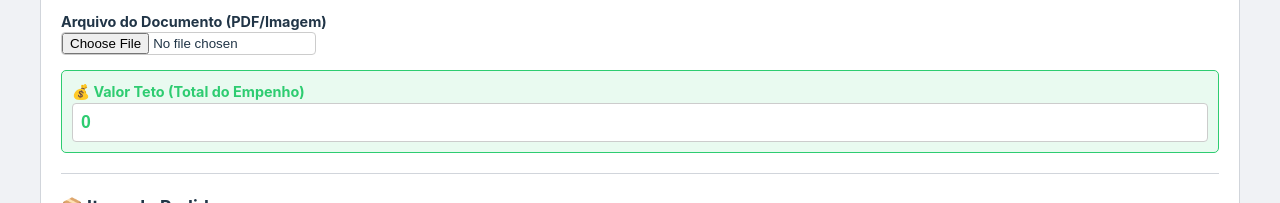
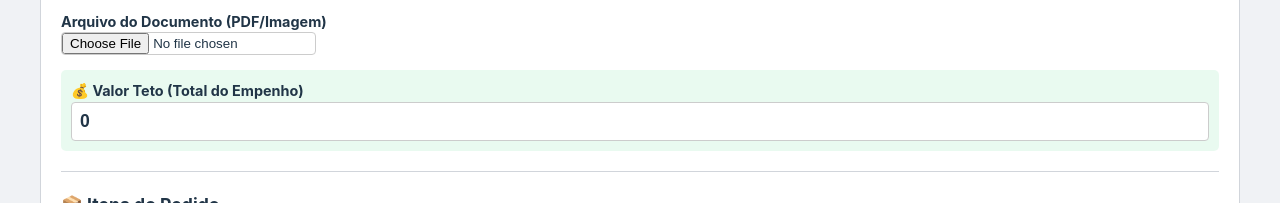
Before and after one commit to snagh/controle-de-demandas, a React (Vite) app: page / in a window 1280 px wide. Shown: the part 421-624 px from the top of the page. Built offline with nearby package versions, Linux system fonts and the light colour scheme; no server answers; the database is empty.

Commit message:
fix(ui): correct css selectors for manual theme toggle

```diff
--- a/src/index.css
+++ b/src/index.css
@@ -5,7 +5,7 @@
 
   color-scheme: light dark;
 
-  /* Defaults (Dark Mode aligned with system preference usually, but lets be explicit) */
+  /* --- DEFINIÇÃO DE VARIÁVEIS (PADRÃO DARK) --- */
   --bg-body: #242424;
   --bg-card: #333333;
   --text-primary: rgba(255, 255, 255, 0.87);
@@ -14,10 +14,9 @@
   --input-bg: #2a2a2a;
   --input-border: #555555;
   --primary-color: #646cff;
-  --success-color: #2ecc71;
-  --danger-color: #e74c3c;
   --header-text: #ecf0f1;
 
+  /* Cores de Status (Dark) */
   --bg-success-light: rgba(46, 204, 113, 0.2);
   --text-success: #2ecc71;
   --bg-error-light: rgba(231, 76, 60, 0.2);
@@ -25,6 +24,7 @@
   --bg-warning-light: rgba(241, 196, 15, 0.2);
   --text-warning: #f1c40f;
 
+  /* Aplicação das Vars */
   color: var(--text-primary);
   background-color: var(--bg-body);
 
@@ -33,6 +33,49 @@
   -webkit-font-smoothing: antialiased;
   -moz-osx-font-smoothing: grayscale;
 }
+
+/* --- OVERRIDES: LIGHT MODE (Via Sistema ou Toggle Manual) --- */
+/* Aplica se: (Sistema for Light E não forçado Dark) OU (Forçado Light) */
+@media (prefers-color-scheme: light) {
+  :root:not([data-theme="dark"]) {
+    --bg-body: #f0f2f5;
+    --bg-card: #ffffff;
+    --text-primary: #213547;
+    --text-secondary: #666666;
+    --border-color: #d1d5db;
+    --input-bg: #ffffff;
+    --input-border: #cccccc;
+    --primary-color: #2980b9;
+    --header-text: #2c3e50;
+
+    --bg-success-light: #d5f5e3;
+    --text-success: #196f3d;
+    --bg-error-light: #fff5f5;
+    --text-error: #c0392b;
+    --bg-warning-light: #fcf3cf;
+    --text-warning: #7f8c8d;
+  }
+}
+
+:root[data-theme="light"] {
+  --bg-body: #f0f2f5;
+  --bg-card: #ffffff;
+  --text-primary: #213547;
+  --text-secondary: #666666;
+  --border-color: #d1d5db;
+  --input-bg: #ffffff;
+  --input-border: #cccccc;
+  --primary-color: #2980b9;
+  --header-text: #2c3e50;
+
+  --bg-success-light: #d5f5e3;
+  --text-success: #196f3d;
+  --bg-error-light: #fff5f5;
+  --text-error: #c0392b;
+  --bg-warning-light: #fcf3cf;
+  --text-warning: #7f8c8d;
+}
+
 
 /* Global Box Sizing */
 *,
@@ -55,7 +98,6 @@ body {
   margin: 0;
   display: flex;
   place-items: flex-start;
-  /* Changed from center to allow top alignment */
   justify-content: center;
   min-width: 320px;
   min-height: 100vh;
@@ -80,6 +122,7 @@ button {
   font-family: inherit;
   background-color: #1a1a1a;
   color: white;
+  /* Default dark mode button text */
   cursor: pointer;
   transition: border-color 0.25s;
 }
@@ -93,6 +136,19 @@ button:focus-visible {
   outline: 4px auto -webkit-focus-ring-color;
 }
 
+/* Button overrides for light mode contexts */
+@media (prefers-color-scheme: light) {
+  :root:not([data-theme="dark"]) button {
+    background-color: #f9f9f9;
+    color: #213547;
+  }
+}
+
+:root[data-theme="light"] button {
+  background-color: #f9f9f9;
+  color: #213547;
+}
+
 /* INPUTS E SELECTS GLOBAIS */
 input,
 select {
@@ -101,30 +157,3 @@ select {
   border: 1px solid var(--input-border);
   border-radius: 4px;
 }
-
-@media (prefers-color-scheme: light) {
-  :root {
-    --bg-body: #f0f2f5;
-    --bg-card: #ffffff;
-    --text-primary: #213547;
-    --text-secondary: #666666;
-    --border-color: #d1d5db;
-    --input-bg: #ffffff;
-    --input-border: #cccccc;
-    --primary-color: #2980b9;
-    --header-text: #2c3e50;
-
-    --bg-success-light: #d5f5e3;
-    --text-success: #196f3d;
-    --bg-error-light: #fff5f5;
-    --text-error: #c0392b;
-    --bg-warning-light: #fcf3cf;
-    --text-warning: #7f8c8d;
-    /* Or darker yellow/brown */
-  }
-
-  button {
-    background-color: #f9f9f9;
-    color: #213547;
-  }
-}
```
